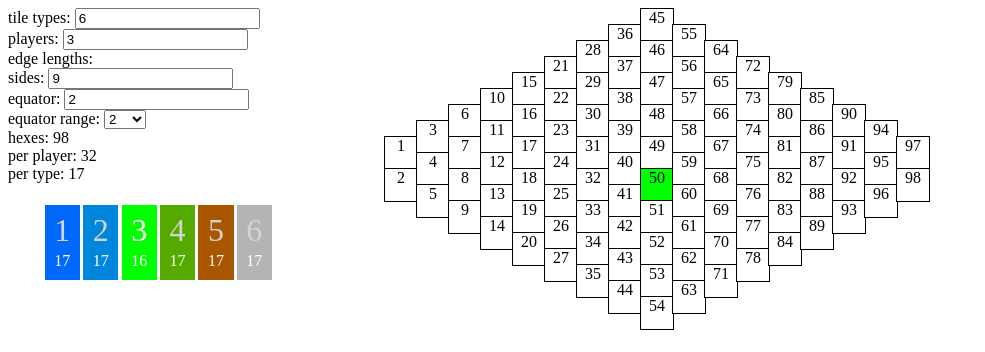
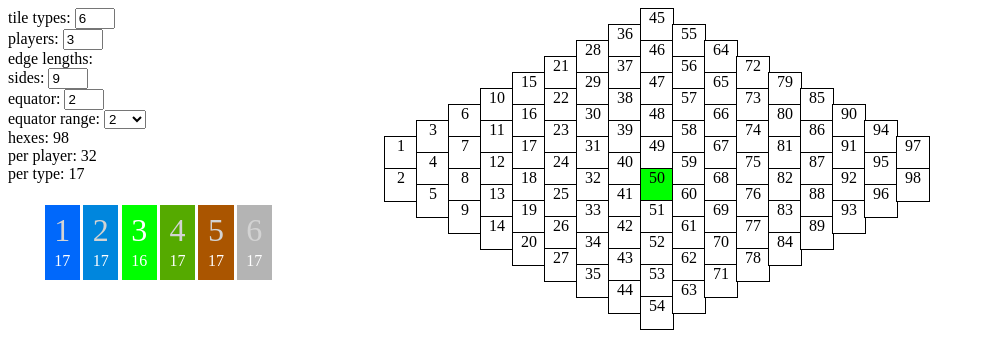
Before and after one commit to korpiq/futureturn, a plain HTML site: page source/js/index.html in a window 1280 px wide. Shown: the whole page, without its empty margins (0-985 px from the left). Drawn offline with Linux system fonts and the light colour scheme.

Commit message:
Minor code cleanup of simulator page

```diff
--- a/source/js/index.html
+++ b/source/js/index.html
@@ -15,6 +15,9 @@
        width: 70%;
        height: 100%;
    }
+   input {
+       width: 3em
+   }
  </style>
  <script type="text/javascript" language="javascript" src="HexTile.js"></script>
  <script type="text/javascript" language="javascript" src="HexMap.js"></script>
@@ -27,15 +30,15 @@
     hexesPerType
     ;
 
-  function draw_by_form()
+  function drawMapFromInput()
   {
     if(! hexmap)
         hexmap = new HexMap({
             displayContainer: document.getElementById("hexmap_display")
         });
 
-    var sides = parseInt(document.getElementById("sides").value);
-    var equator = parseInt(document.getElementById("equator").value);
+    var sides = getIntInput("sides");
+    var equator = getIntInput("equator");
 
     hexmap.setSizes(equator, sides, sides);
     hexmap.draw();
@@ -68,8 +71,8 @@
   function report()
   {
     hexes = hexmap.hexes.length;
-    num_players = parseInt(document.getElementById("players").value);
-    num_types = parseInt(document.getElementById("types").value);
+    num_players = getIntInput("players");
+    num_types = getIntInput("types");
 
     setText("hexes", hexes);
     setText("hexes_per_player", Math.floor(hexes / num_players));
@@ -85,19 +88,28 @@
   {
       var players = parseInt(value);
       setSides(6 + players);
-      draw_by_form();
   }
 
   function setSides(value)
   {
-      document.getElementById("sides").value = value;
+      setInput("sides", value);
+      updateEquator();
+  }
+  function updateEquator()
+  {
+      var sideOddity = getIntInput("sides") % 2;
+      var multiplier = getIntInput("equator_multiplier");
+      setInput("equator", 2 + multiplier * sideOddity);
 
-      var multiplier =
-          parseInt(document.getElementById("equator_multiplier").value);
-      document.getElementById("equator").value =
-          2 + multiplier * parseInt(value) % 2;
-
-      draw_by_form();
+      drawMapFromInput();
+  }
+  function getIntInput(name)
+  {
+      return parseInt(document.getElementById(name).value);
+  }
+  function setInput(name, value)
+  {
+      document.getElementById(name).value = value;
   }
  </script>
 </head>
@@ -105,14 +117,14 @@
 
  <div id="hexmap_display">&nbsp;</div>
 
- <form id="hexmap_settings" onsubmit="draw_by_form(); return false;">
-  tile types: <input id="types" value="6" onchange="draw_by_form()"><br/>
+ <form id="hexmap_settings" onsubmit="drawMapFromInput(); return false;">
+  tile types: <input id="types" value="6" onchange="drawMapFromInput()"><br/>
   players: <input id="players" value="3" onchange="setPlayers(this.value)"><br/>
   edge lengths:<br/>
   sides: <input id="sides" value="9" onchange="setSides(this.value)"><br/>
-  equator: <input id="equator" value="1" onchange="draw_by_form()"><br/>
+  equator: <input id="equator" value="1" onchange="drawMapFromInput()"><br/>
   equator range:
-  <select id="equator_multiplier">
+  <select id="equator_multiplier" onchange="setSides(document.getElementById('sides').value)">
       <option value="-1">1-2</option>
       <option value="0" selected>2</option>
       <option value="1">2-3</option>
```
